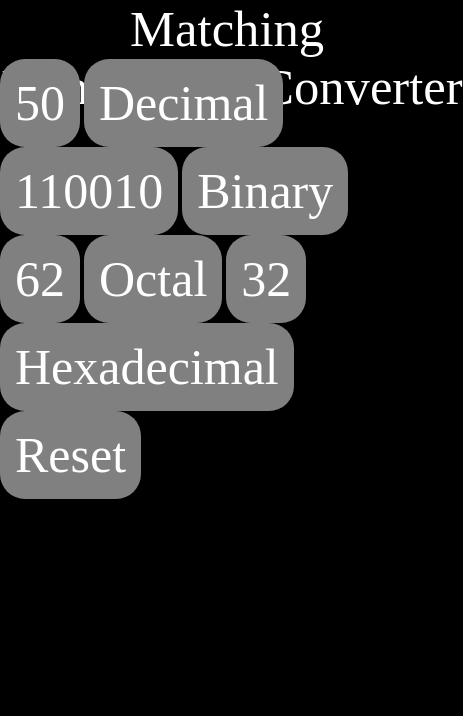
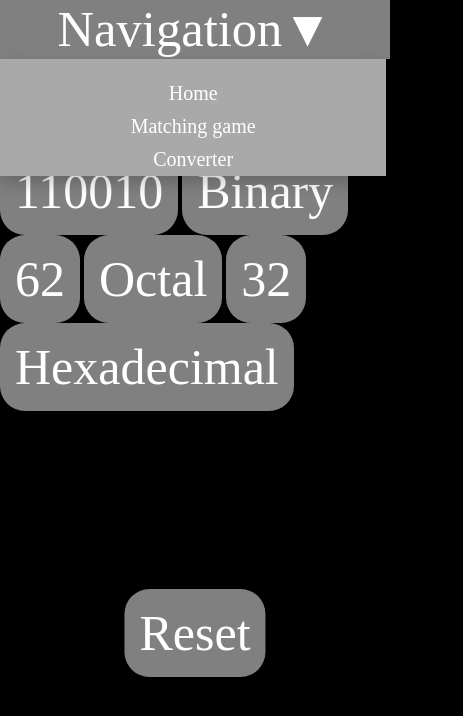
Before and after one commit to jdmccork/DataRep, a plain HTML site: page matching.html in a window 390 px wide. Shown: the whole page, 463 px wide, since content can reach past the window. Drawn offline with Linux system fonts and the light colour scheme.

Commit message:
Added navigation bar support for smaller screens

```diff
--- a/matching.html
+++ b/matching.html
@@ -6,10 +6,16 @@
     <title>Data Match</title>
   </head>
   <body>
-    <div id="navigation">
-      <ul><a href="Home.html">Home</a></ul>
-      <ul><a href="Matching.html">Matching game</a></ul>
-      <ul><a href="Index.html">Converter</a></ul>
+    <div class="dropdown">
+      <div class="navDrop">Navigation▼</div>
+      <div class="navLinks" id="navigation">
+        <ul><a class="primary" href="Home.html">Home</a></ul>
+        <ul><a class="primary" href="Matching.html">Matching game</a></ul>
+        <ul><a class="primary" href="Index.html">Converter</a></ul>
+        <a class="secondary" href="Home.html">Home</a>
+        <a class="secondary" href="Matching.html">Matching game</a>
+        <a class="secondary" href="Index.html">Converter</a>
+      </div>
     </div>
     <decMatch id='question' class="card">50</decMatch>
     <decMatch id='answer' class="card">Decimal</decMatch>
@@ -19,7 +25,7 @@
     <octMatch id='answer' class="card">Octal</octMatch>
     <hexMatch id='question' class="card">32</hexMatch>
     <hexMatch id='answer' class="card">Hexadecimal</hexMatch>
-    <reset class="card">Reset</reset>
-    <script src="matching.js" charset="utf-8"></script>
+    <reset id='reset' class="card">Reset</reset>
+    <script src="Matching.js" charset="utf-8"></script>
   </body>
 </html>
--- a/style.css
+++ b/style.css
@@ -18,6 +18,10 @@ body{
 
 p{
   color: white;
+}
+
+.navDrop, .secondary{
+  display: none;
 }
 
 #navigation{
@@ -65,3 +69,70 @@ input{
   color: darkgrey;
   cursor: pointer;
 }
+
+#reset{
+  position: absolute;
+  top: 75%;
+  left: 50%;
+  margin-right: -50%;
+  transform: translate(-50%, -50%)
+
+}
+
+@media only screen and (max-width: 875px) {
+  #navigation{
+    height: auto;
+  }
+
+  .navDrop {
+    background-color: lightgrey;
+    width: 100%;
+    color: white;
+    height: 7vh;
+    font-size: 6vh;
+    text-align: center;
+    border: none;
+    display: block;
+  }
+
+  .dropdown {
+    position: relative;
+    display: inline-block;
+    width:100%;
+  }
+
+  .navLinks {
+    display: none;
+    position: absolute;
+    background-color: darkgrey;
+    min-width: 160px;
+    box-shadow: 0px 8px 16px 0px rgba(0,0,0,0.2);
+    z-index: 1;
+    height: auto;
+  }
+
+  .primary {
+    display: none;
+  }
+
+  .secondary {
+    color: black;
+    text-decoration: none;
+    display: block;
+    font-size: 20px;
+    text-align: center;
+    padding: 5px;
+  }
+
+  .secondary:hover {
+    background-color: grey;
+  }
+
+  .dropdown:hover .navLinks {
+    display: block;
+  }
+
+  .dropdown:hover .navDrop {
+    background-color: grey;
+  }
+}
```
Also changed, not shown: Home.html (+11 -5 lines), index.html (+10 -4 lines).
